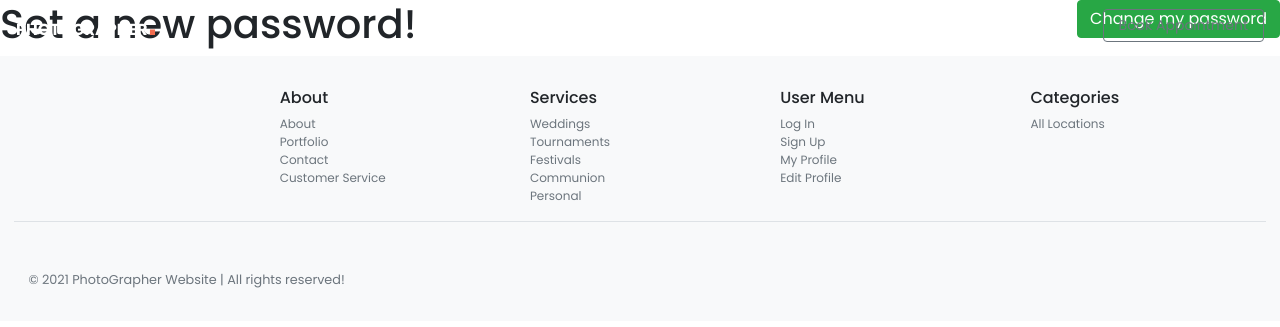
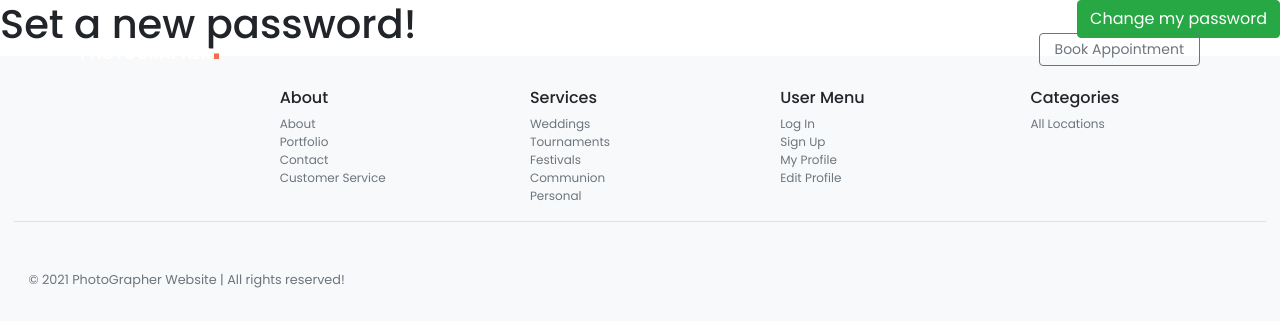
Before and after one commit to ai-dev-official/Photographer-Web-App-in-Django, a Django app: a page that uses templates/base.html in a window 1280 px wide. Shown: the top 327 px of the page. Run offline with Django 3.2, Linux system fonts and the light colour scheme; some libraries are stand-ins or nearby versions.

Commit message:
Added Responsiveness

```diff
--- a/static/css/custom.css
+++ b/static/css/custom.css
@@ -50,6 +50,9 @@
 .navbar {
   background-color: #fff0;
   color: var(--light-color);
+  padding-left: 5rem;
+  padding-right: 5rem;
+  margin-top: 2rem;
   /* -webkit-box-shadow: 0 1px 4px rgba(146, 161, 176, 0.15);
   -moz-box-shadow: 0 1px 4px rgba(146, 161, 176, 0.15);
   box-shadow: 0 1px 4px rgba(146, 161, 176, 0.15); */
@@ -963,6 +966,7 @@ main .main-login, main .btn {
     .sticky {
       padding-left: 5rem;
       padding-right: 5rem;
+      padding-top: 2rem !important;
     }
 
   }
--- a/templates/base.html
+++ b/templates/base.html
@@ -23,7 +23,7 @@
   <!-- Navbar -->
 
   <header class="header">
-    <nav class="navbar navbar-expand-lg fixed-top py-3">
+    <nav class="navbar navbar-expand-lg fixed-top pb-3">
       <div class="container-fluid mx-5 nave-menu">
         <a href="{% url 'gallery' %}" class="navbar-brand font-weight-bold" id="logo">PhotoGrapher<span>.</span> </a>
         <button type="button" data-toggle="collapse" data-target="#navbarSupportedContent"
```
Also changed, not shown: db.sqlite3.
